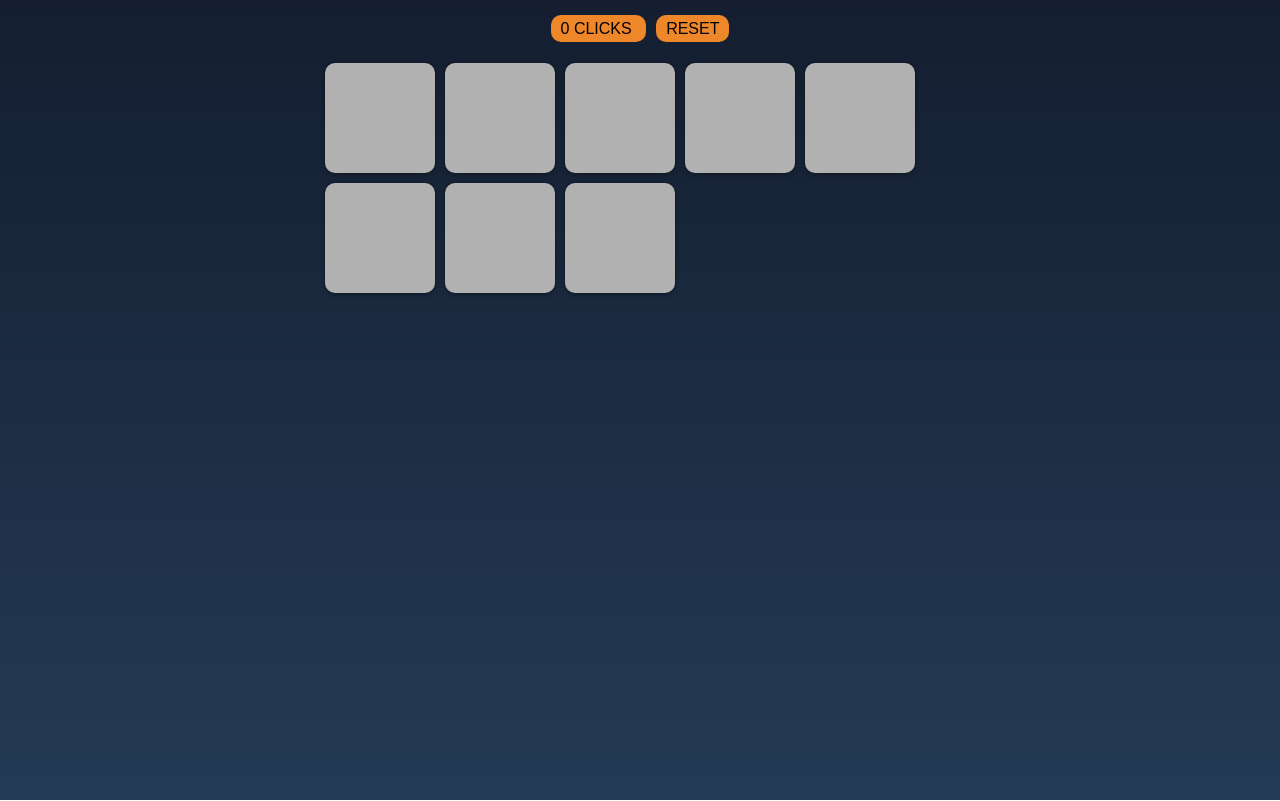
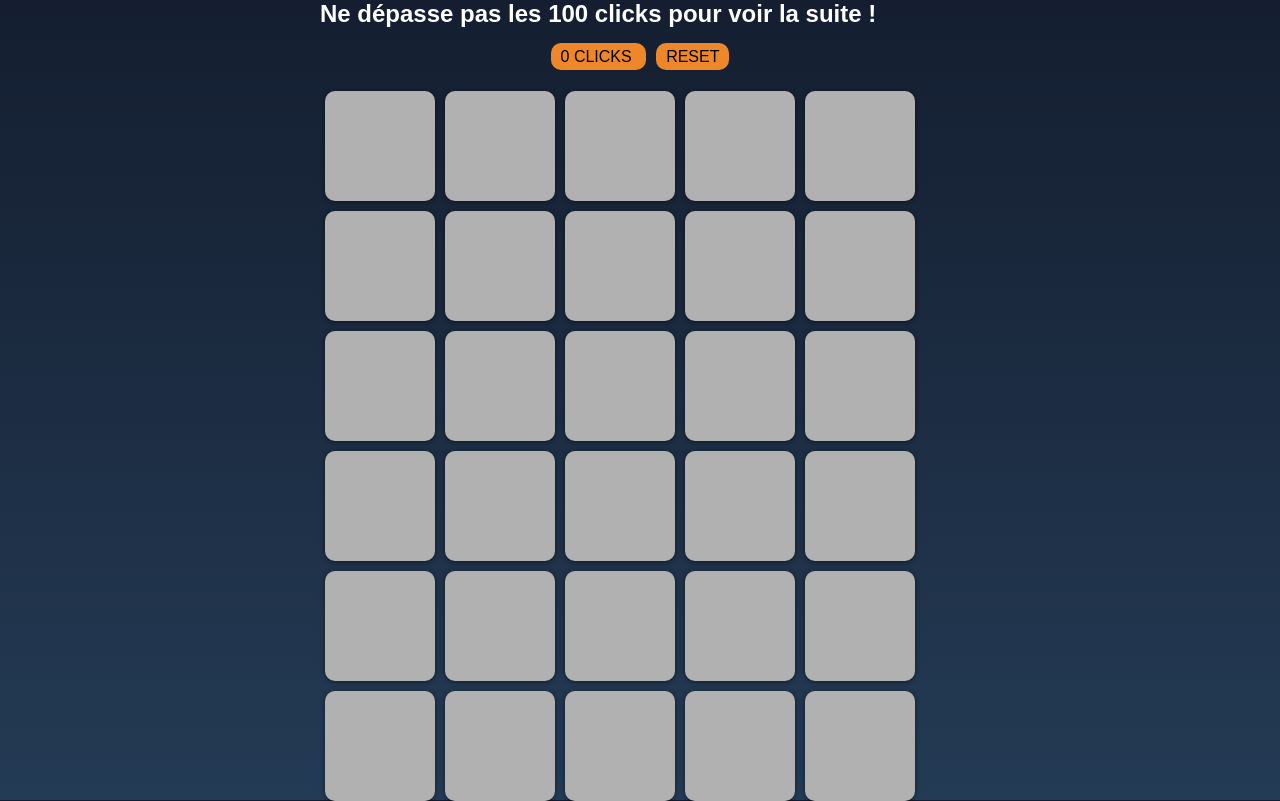
Before and after one commit to sandropx/audrey, a plain HTML site: page memory.html in a window 1280 px wide. Drawn offline with nearby package versions, Linux system fonts and the light colour scheme.

Commit message:
Update memory.html

```diff
--- a/memory.html
+++ b/memory.html
@@ -5,7 +5,7 @@
 <head>
     <meta charset="utf-8">
     <meta http-equiv="X-UA-Compatible" content="IE=edge">
-    <title>Hello</title>
+    <title>Memory..</title>
     <meta name="description" content="">
     <meta name="viewport" content="width=device-width, initial-scale=1">
     <script src="https://cdn.jsdelivr.net/npm/bootstrap@5.3.0/dist/js/bootstrap.bundle.min.js"
@@ -74,6 +74,11 @@
 <body>
     <div id="container">
         <div id="picbox">
+            <span claass="titre text-center">
+              <h2 style="color:white;">
+                Ne dépasse pas les 100 clicks pour voir la suite !
+              </h2>
+            </span>
             <span id="boxbuttons">
               <span class="button">
                 <span id="counter">0</span>
@@ -100,7 +105,18 @@
             "img/img1.png",
             "img/img2.png",
             "img/img3.png",
-            "img/img4.png"
+            "img/img4.png",
+            "img/img5.png",
+            "img/img6.png",
+            "img/img8.png",
+            "img/img9.png",
+            "img/img10.png",
+            "img/img11.png",
+            "img/img12.png",
+            "img/img13.png",
+            "img/img14.png",
+            "img/img15.png",
+            "img/img16.png"
         ];
 
         function RandomFunction(MaxValue, MinValue) {
```
